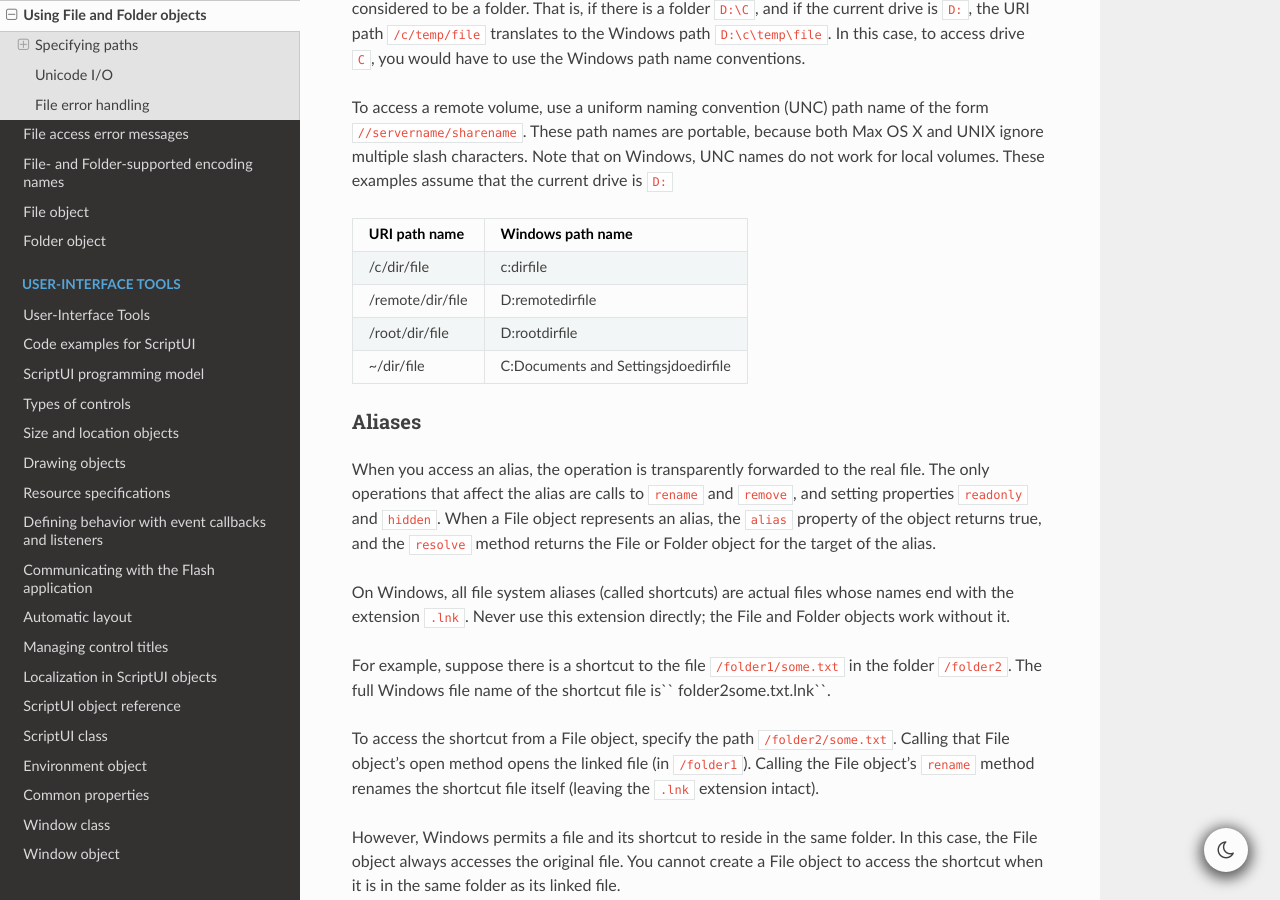
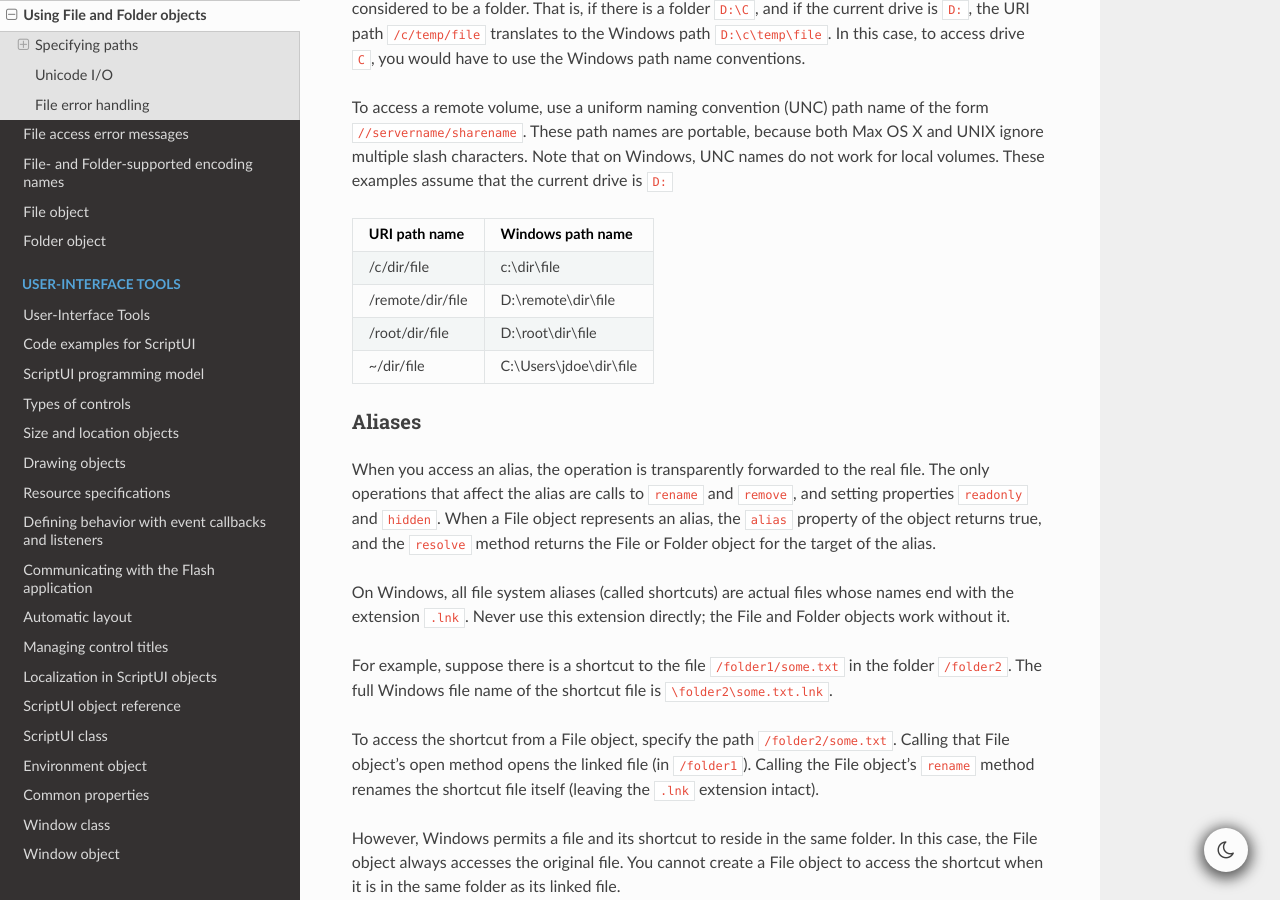
Before and after one commit to docsforadobe/javascript-tools-guide, a Sphinx documentation site: the page built from docs/file-system-access/using-file-and-folder-objects.rst, in a window 1280 px wide and 900 px high, scrolled down 3821 px. Built offline with Sphinx 7.4.7 and the Read the Docs theme 2.0.0, drawn with Linux system fonts in a browser that asks for light colours; some of the changed text lies outside the part shown.

Commit message:
Typos fixed.
1. Typos fixed in Windows path examples
1. Windows Users root path updated to adhere to Windows 7/8/10/11 standards
1. Typos fixed in Scrollbar overview

```diff
--- a/docs/file-system-access/using-file-and-folder-objects.rst
+++ b/docs/file-system-access/using-file-and-folder-objects.rst
@@ -98,8 +98,7 @@ ExtendScript assigns the home directory value directly from the platform value.
 
 On Windows, the ``HOME`` environment variable is optional. If it is assigned, its value must be a Windows path
 name or a path name referring to a remote server (such as ``\\myhost\mydir``). If the ``HOME`` environment
-variable is undefined, the ExtendScript default is the user's home directory, usually the ``C:\Documents and
-Settings\username`` folder.
+variable is undefined, the ExtendScript default is the user's home directory, usually the ``C:\Users\username`` folder.
 
 .. note:: A script can access many of the folders that are specified with platform-specific variables through
   static, globally available Folder class properties; for instance, ``appData`` contains the folder that stores
@@ -156,10 +155,10 @@ These examples assume that the current drive is ``D:``
 ================  =======================================
 URI path name     Windows path name
 ================  =======================================
-/c/dir/file       c:\dir\file
-/remote/dir/file  D:\remote\dir\file
-/root/dir/file    D:\root\dir\file
-~/dir/file        C:\Documents and Settings\jdoe\dir\file
+/c/dir/file       c:\\dir\\file
+/remote/dir/file  D:\\remote\\dir\\file
+/root/dir/file    D:\\root\\dir\\file
+~/dir/file        C:\\Users\\jdoe\\dir\\file
 ================  =======================================
 
 Aliases
@@ -173,7 +172,7 @@ On Windows, all file system aliases (called shortcuts) are actual files whose na
 ``.lnk``. Never use this extension directly; the File and Folder objects work without it.
 
 For example, suppose there is a shortcut to the file ``/folder1/some.txt`` in the folder ``/folder2``. The full
-Windows file name of the shortcut file is`` \folder2\some.txt.lnk``.
+Windows file name of the shortcut file is ``\folder2\some.txt.lnk``.
 
 To access the shortcut from a File object, specify the path ``/folder2/some.txt``. Calling that File object's
 open method opens the linked file (in ``/folder1``). Calling the File object's ``rename`` method renames the
```
Also changed, not shown: docs/user-interface-tools/types-of-controls.rst (+5 -5 lines).
